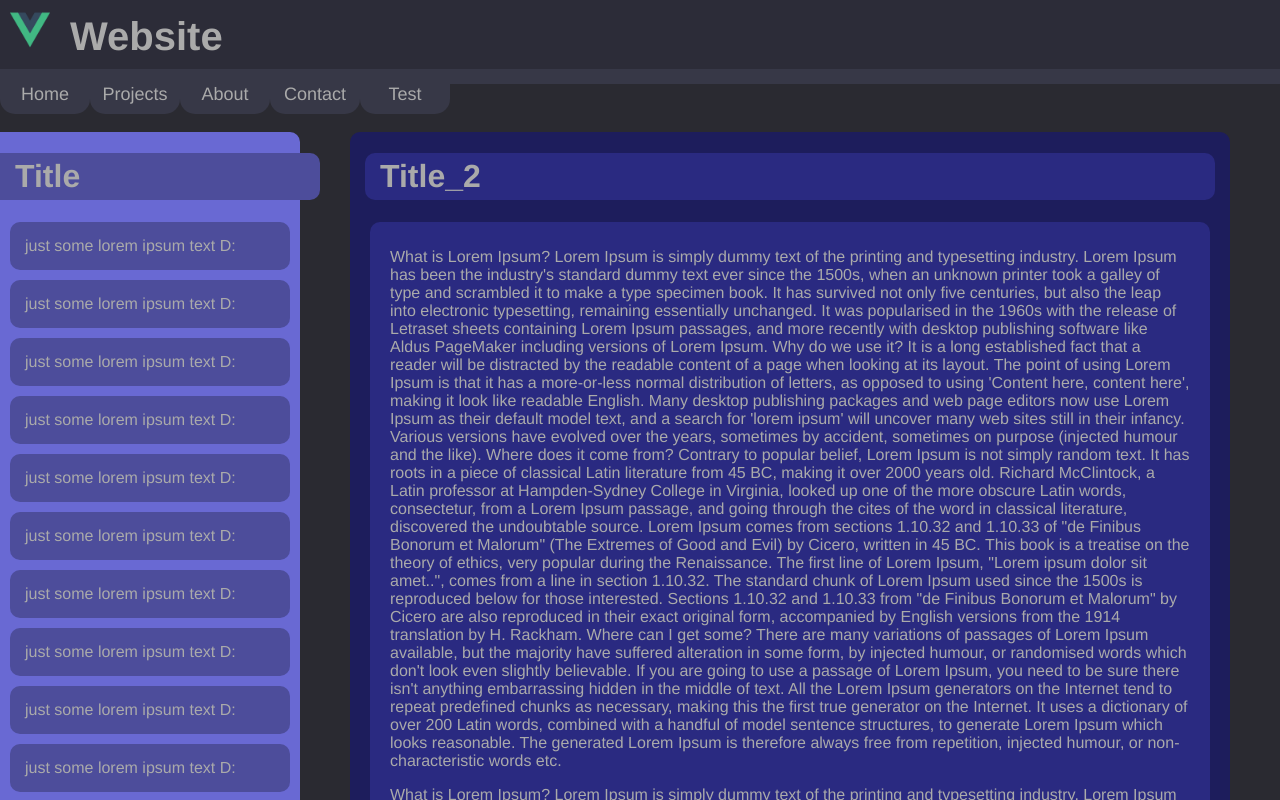
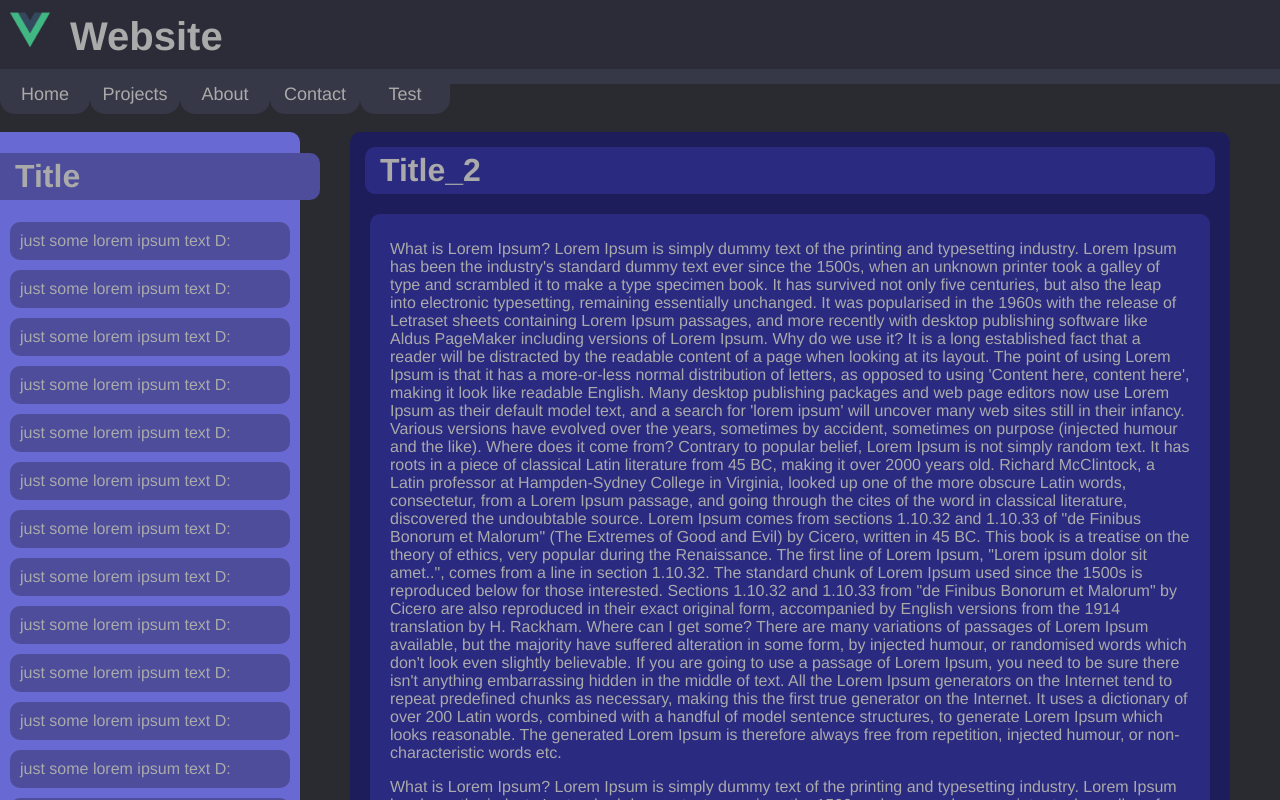
Before and after one commit to TobidieTopfpflanze/web-page, a Vue app: page /#/test in a window 1280 px wide. Shown: the top 800 px of the page. Built offline with nearby package versions, Linux system fonts and the light colour scheme.

Commit message:
miep ¯ beee bop ~ nuhhh nuhhhh
miep
- compact = better? idk :c

```diff
--- a/src/components/temp/test.vue
+++ b/src/components/temp/test.vue
@@ -672,15 +672,14 @@ export default {
 }
 
 #SideBarTitle {
-  padding: 5px;
-  padding-left: 15px;
+  padding: 5px 5px 5px 15px;
   width: 300px;
   border-radius: 0px 10px 10px 0px;
   background: rgb(77, 77, 155);
 }
 
 #SideBarContent div {
-  padding: 15px;
+  padding: 10px;
   margin: 10px;
   border-radius: 10px;
   background: rgb(77, 77, 155);
@@ -693,17 +692,14 @@ export default {
 }
 
 #MainPart {
-  margin-left: 50px;
-  margin-right: 50px;
+  margin: 0px 50px 0px 50px;
   border-radius: 10px;
   background-color: rgb(29, 29, 92);
 }
 
 #MainPartTitle {
-  padding: 5px;
-  padding-left: 15px;
-  margin-left: 15px;
-  margin-right: 15px;
+  padding: 5px 5px 5px 15px;
+  margin: 15px 15px 15px 15px;
   border-radius: 10px;
   background: rgb(42, 42, 129);
 }
```
